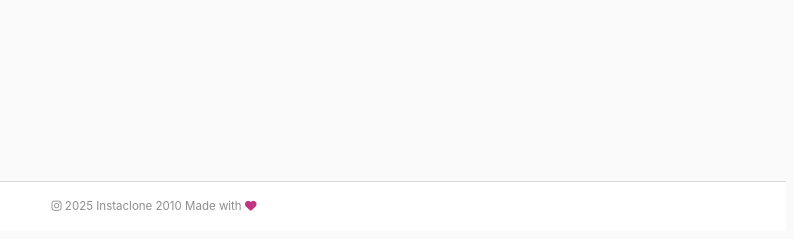
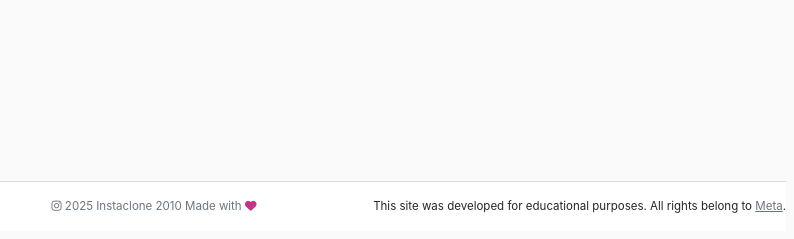
Before and after one commit to Arch0998/django-instaclone-2010, a Django app: page /?next=/profile/edit/ in a window 1280 px wide. Shown: the part 561-800 px from the top of the page, without its empty margins (486-1280 px from the left). Run offline with Django 5.2, Linux system fonts and the light colour scheme.

Commit message:
add educational disclaimer with Meta attribution

```diff
--- a/static/css/base.css
+++ b/static/css/base.css
@@ -164,6 +164,23 @@ html {
     font-size: 14px;
 }
 
+.footer-meta-container {
+    position: relative;
+    width: 100%;
+}
+
+.footer-text {
+    color: #6c757d;
+}
+
+.footer-meta-text {
+    position: absolute;
+    right: 0;
+    bottom: 0;
+    white-space: nowrap;
+    color: inherit;
+}
+
 @media (max-width: 480px) {
     .pagination {
         gap: 4px;
--- a/templates/base.html
+++ b/templates/base.html
@@ -11,7 +11,7 @@
     <link href="https://cdnjs.cloudflare.com/ajax/libs/font-awesome/6.4.0/css/all.min.css" rel="stylesheet">
     <link rel="stylesheet" href="{% static 'css/styles.css' %}">
     <link rel="stylesheet" href="{% static 'css/base.css' %}">
-
+    <link rel="icon" type="image/png" href="{% static 'image/logo.png' %}">
     {% block extra_css %}{% endblock %}
   </head>
   <body class="d-flex flex-column h-100">
@@ -116,11 +116,14 @@
     </main>
 
     <footer class="footer-custom mt-auto">
-      <div class="container">
-        <p class="footer-text">
+      <div class="w-100 position-relative footer-meta-container">
+        <p class="footer-text text-center m-0 w-100">
           <i class="fab fa-instagram"></i>
-           2025 Instaclone 2010  Made with <i class="fas fa-heart footer-heart"></i>
+          2025 Instaclone 2010  Made with <i class="fas fa-heart footer-heart"></i>
         </p>
+        <span class="footer-text small footer-meta-text">
+          This site was developed for educational purposes. All rights belong to <a href="https://meta.com/" target="_blank" rel="noopener" class="footer-text">Meta</a>.
+        </span>
       </div>
     </footer>
 
```
Also changed, not shown: static/image/logo.png (added).
